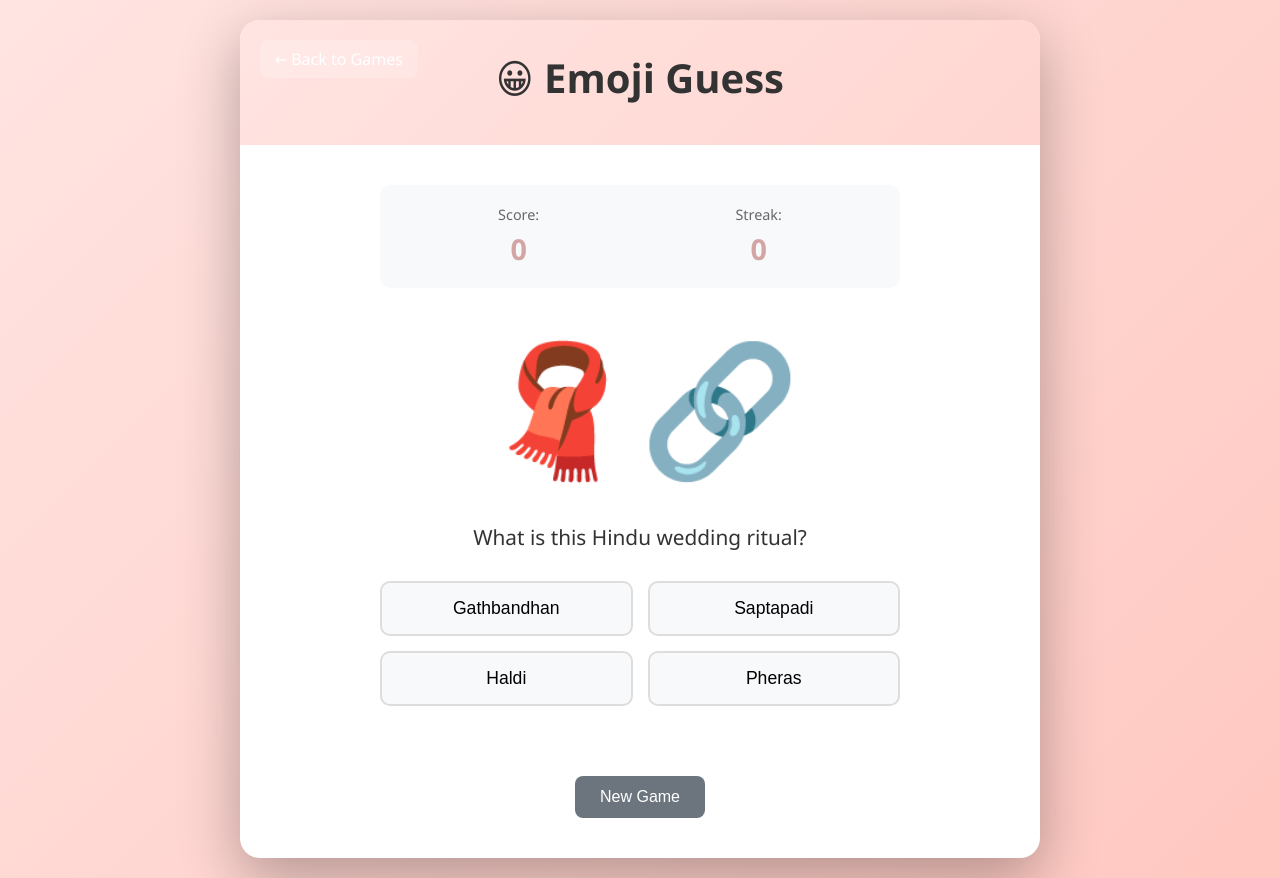
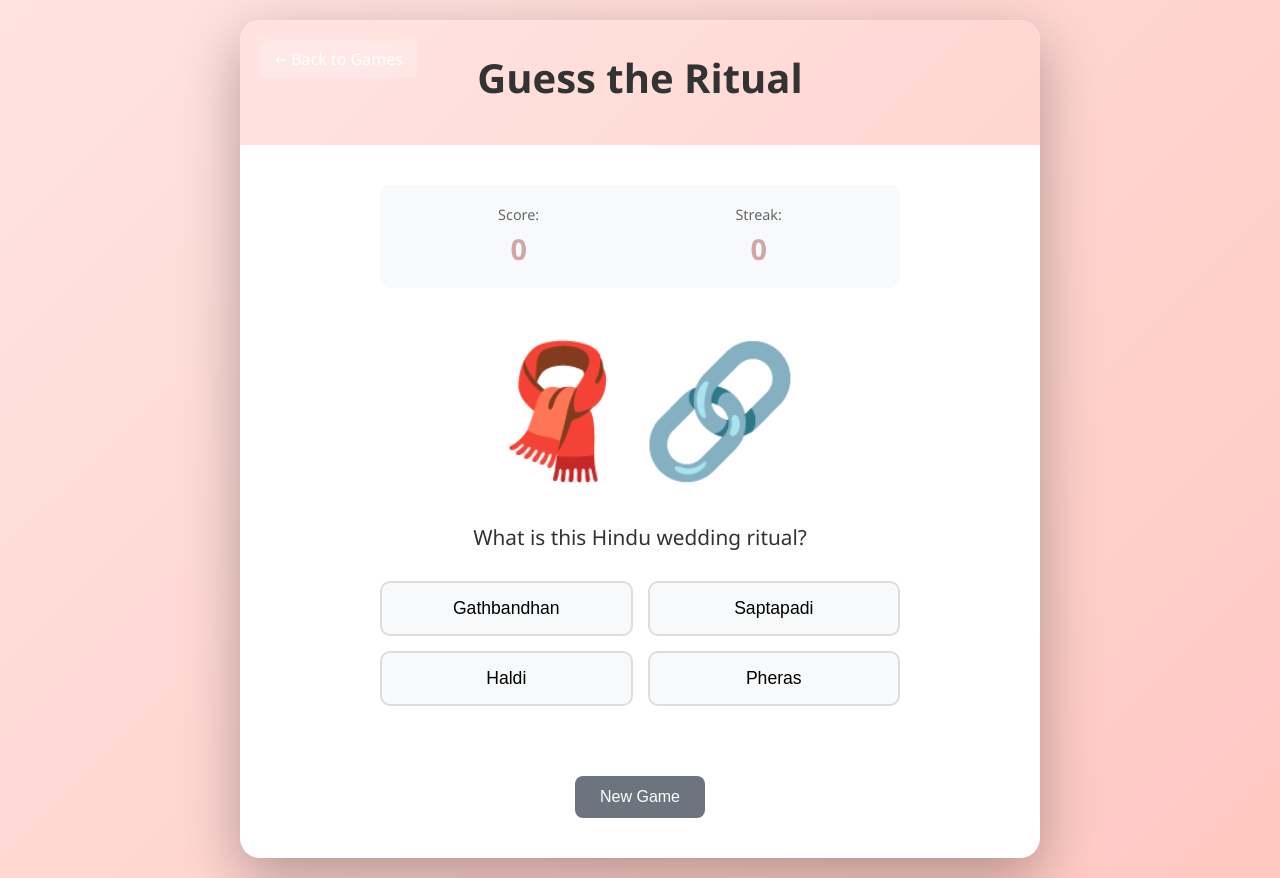
Before and after one commit to Akumarr/ishnik_games, a plain HTML site: page emoji-guess.html in a window 1280 px wide. Drawn offline with Linux system fonts and the light colour scheme.

Commit message:
guessing game title

```diff
--- a/emoji-guess.html
+++ b/emoji-guess.html
@@ -10,7 +10,7 @@
     <div class="container">
         <header>
             <a href="index.html" class="back-button">← Back to Games</a>
-            <h1>😀 Emoji Guess</h1>
+            <h1>Guess the Ritual</h1>
         </header>
 
         <main class="game-area">
```
